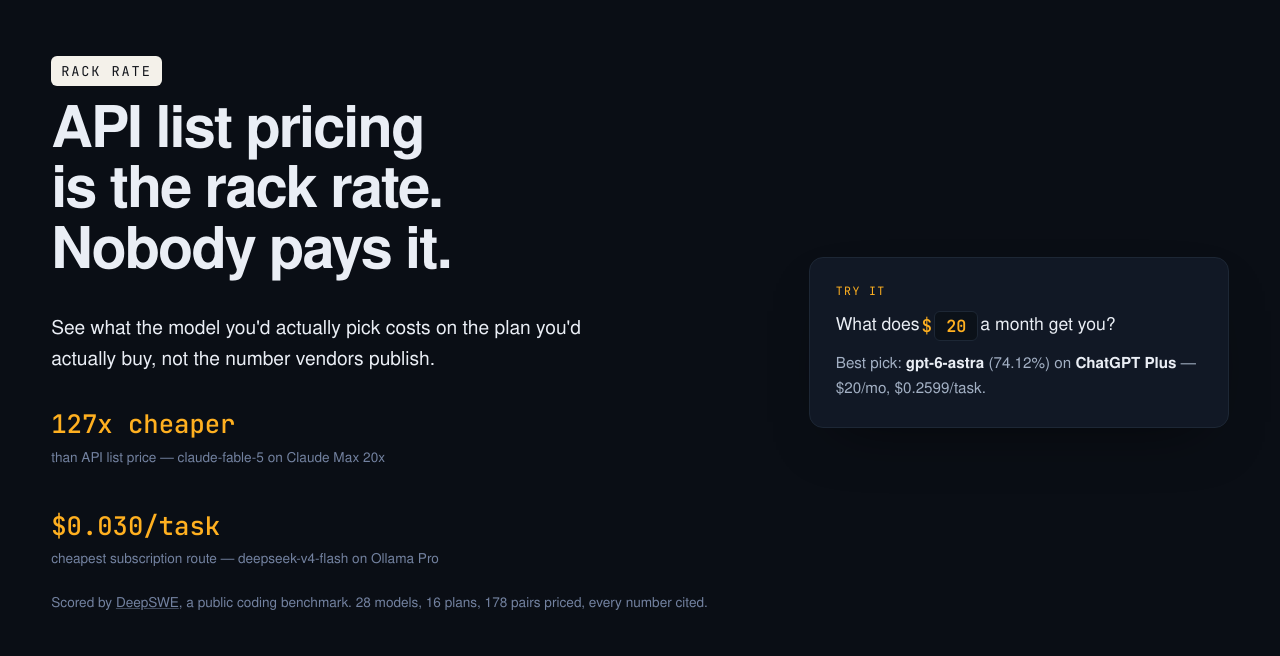
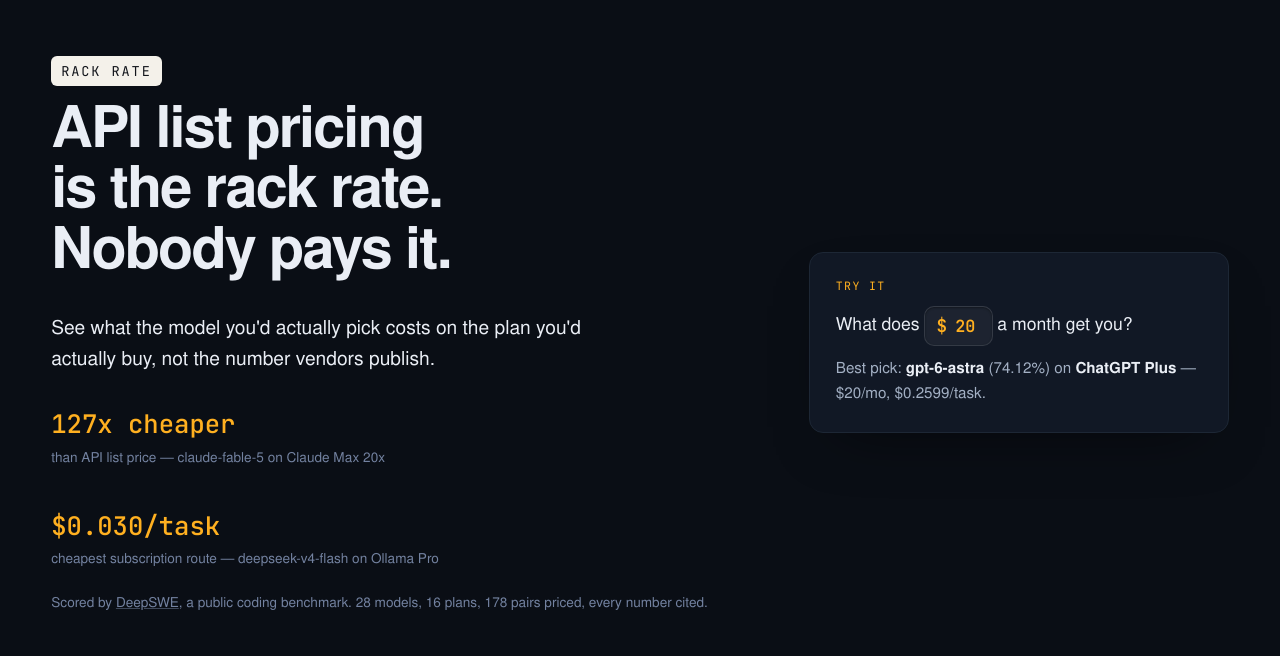
Before and after one commit to utkuacikgoz/rack-rate, a plain HTML site: page site/index.html in a window 1280 px wide. Shown: the top 656 px of the page. Drawn offline with Linux system fonts and the light colour scheme.

Commit message:
Soften the budget input into one cohesive pill instead of a boxed field
The '$' sign floated outside a separate hard-bordered, high-contrast
box holding the digits, reading as two disconnected sharp-edged pieces
mid-sentence. Merged them into a single translucent rounded pill (the
input itself is now borderless/transparent, styled entirely by its
wrapper) with an inset shadow for depth and a soft warm glow on focus
instead of a stark offset outline.

Re-verified the 3-digit clipping fix still holds at the new width via
scrollWidth/clientWidth checks across several values.

```diff
--- a/site/index.html
+++ b/site/index.html
@@ -123,15 +123,24 @@
   .budget-tool{ width:100%; padding:24px 26px; background:var(--panel); border:1px solid var(--rule); border-radius:14px; box-shadow:0 24px 60px -30px rgba(0,0,0,.6); }
   .budget-tool-kicker{ font-family:"JetBrains Mono",monospace; font-size:.72rem; letter-spacing:.12em; text-transform:uppercase; color:var(--adj); margin-bottom:10px; }
   .budget-tool label{ font-size:1.1rem; color:var(--ink); display:flex; align-items:center; flex-wrap:wrap; gap:2px; }
-  .budget-input-wrap{ display:inline-flex; align-items:center; font-family:"JetBrains Mono",monospace; color:var(--adj); font-weight:500; }
+  .budget-input-wrap{
+    display:inline-flex; align-items:center; gap:1px; margin:0 2px;
+    background:rgba(255,255,255,.05); border:1px solid rgba(255,255,255,.1); border-radius:10px;
+    padding:5px 10px 5px 12px; box-shadow:inset 0 1px 2px rgba(0,0,0,.35);
+    font-family:"JetBrains Mono",monospace; color:var(--adj); font-weight:600;
+    transition:border-color .15s ease, box-shadow .15s ease, background .15s ease;
+  }
+  .budget-input-wrap:focus-within{
+    border-color:rgba(255,176,32,.55); background:rgba(255,176,32,.06);
+    box-shadow:inset 0 1px 2px rgba(0,0,0,.35), 0 0 0 3px rgba(255,176,32,.18);
+  }
   #budget-input{
     box-sizing:content-box; width:3ch; text-align:center; line-height:1.2;
-    margin-left:2px; background:var(--sunk); border:1px solid var(--rule); border-radius:6px;
+    background:transparent; border:0; outline:none;
     color:var(--adj); font-family:"JetBrains Mono",monospace; font-size:1.05rem; font-weight:600;
-    padding:4px 6px; -moz-appearance:textfield;
+    padding:0 2px;
   }
   #budget-input::-webkit-outer-spin-button, #budget-input::-webkit-inner-spin-button{ -webkit-appearance:none; margin:0; }
-  #budget-input:focus-visible{ outline:none; border-color:var(--adj); box-shadow:0 0 0 3px rgba(255,176,32,.25); }
   .budget-result{ margin-top:12px; font-size:.95rem; color:var(--ink-dim); min-height:1.4em; }
   .budget-result strong{ color:var(--ink); }
   .budget-result .none{ color:var(--ink-faint); }
```
Also changed, not shown: site/template.html (+13 -4 lines).
